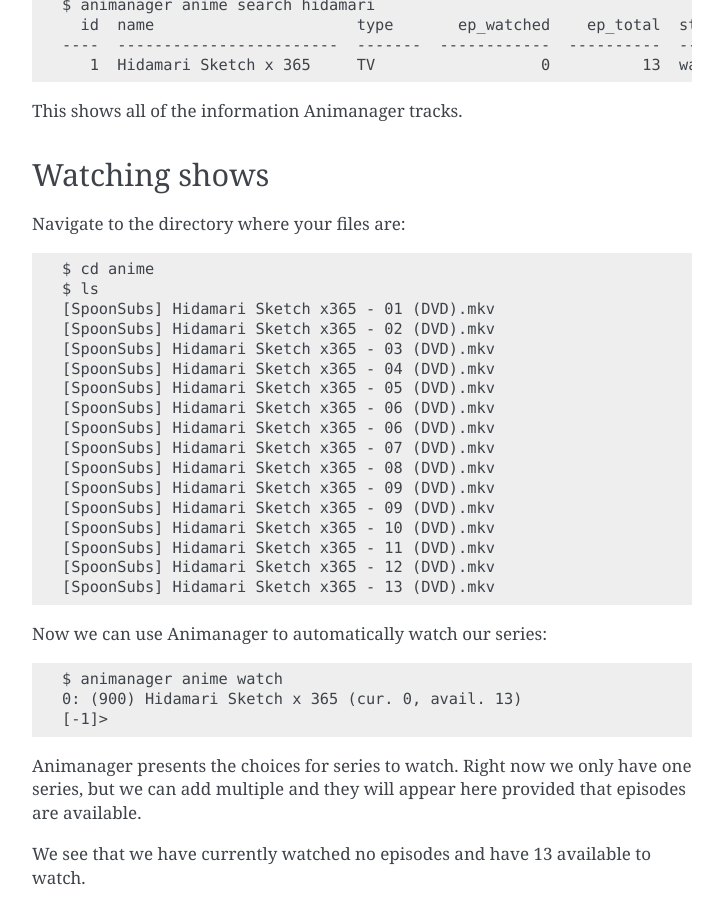
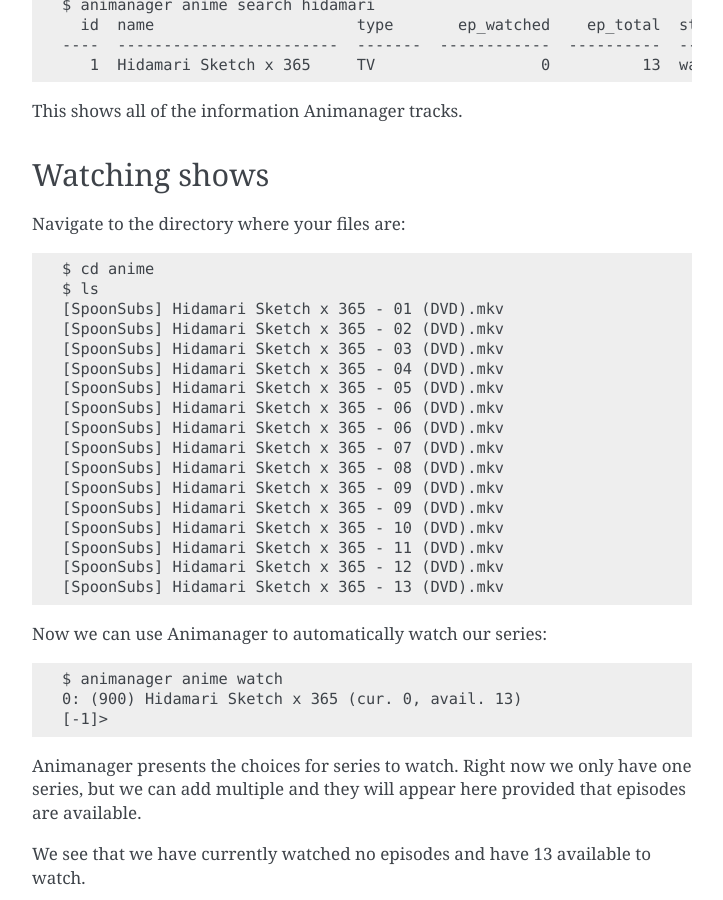
Before and after one commit to darkfeline/animanager, a Sphinx documentation site: the page built from doc/quickstart.rst, in a window 1280 px wide and 900 px high, scrolled down 1092 px. Shown: the whole window, without its empty margins (388-1111 px from the left). Built offline with Sphinx 7.4.7, drawn with Linux system fonts in a browser that asks for light colours; pages that are not in the unit, such as notebooks, are missing from menus.

Commit message:
Fix example files
This way the example matches the default pattern

```diff
--- a/doc/quickstart.rst
+++ b/doc/quickstart.rst
@@ -61,21 +61,21 @@
 
   $ cd anime
   $ ls
-  [SpoonSubs] Hidamari Sketch x365 - 01 (DVD).mkv
-  [SpoonSubs] Hidamari Sketch x365 - 02 (DVD).mkv
-  [SpoonSubs] Hidamari Sketch x365 - 03 (DVD).mkv
-  [SpoonSubs] Hidamari Sketch x365 - 04 (DVD).mkv
-  [SpoonSubs] Hidamari Sketch x365 - 05 (DVD).mkv
-  [SpoonSubs] Hidamari Sketch x365 - 06 (DVD).mkv
-  [SpoonSubs] Hidamari Sketch x365 - 06 (DVD).mkv
-  [SpoonSubs] Hidamari Sketch x365 - 07 (DVD).mkv
-  [SpoonSubs] Hidamari Sketch x365 - 08 (DVD).mkv
-  [SpoonSubs] Hidamari Sketch x365 - 09 (DVD).mkv
-  [SpoonSubs] Hidamari Sketch x365 - 09 (DVD).mkv
-  [SpoonSubs] Hidamari Sketch x365 - 10 (DVD).mkv
-  [SpoonSubs] Hidamari Sketch x365 - 11 (DVD).mkv
-  [SpoonSubs] Hidamari Sketch x365 - 12 (DVD).mkv
-  [SpoonSubs] Hidamari Sketch x365 - 13 (DVD).mkv
+  [SpoonSubs] Hidamari Sketch x 365 - 01 (DVD).mkv
+  [SpoonSubs] Hidamari Sketch x 365 - 02 (DVD).mkv
+  [SpoonSubs] Hidamari Sketch x 365 - 03 (DVD).mkv
+  [SpoonSubs] Hidamari Sketch x 365 - 04 (DVD).mkv
+  [SpoonSubs] Hidamari Sketch x 365 - 05 (DVD).mkv
+  [SpoonSubs] Hidamari Sketch x 365 - 06 (DVD).mkv
+  [SpoonSubs] Hidamari Sketch x 365 - 06 (DVD).mkv
+  [SpoonSubs] Hidamari Sketch x 365 - 07 (DVD).mkv
+  [SpoonSubs] Hidamari Sketch x 365 - 08 (DVD).mkv
+  [SpoonSubs] Hidamari Sketch x 365 - 09 (DVD).mkv
+  [SpoonSubs] Hidamari Sketch x 365 - 09 (DVD).mkv
+  [SpoonSubs] Hidamari Sketch x 365 - 10 (DVD).mkv
+  [SpoonSubs] Hidamari Sketch x 365 - 11 (DVD).mkv
+  [SpoonSubs] Hidamari Sketch x 365 - 12 (DVD).mkv
+  [SpoonSubs] Hidamari Sketch x 365 - 13 (DVD).mkv
 
 Now we can use Animanager to automatically watch our series::
 
```
